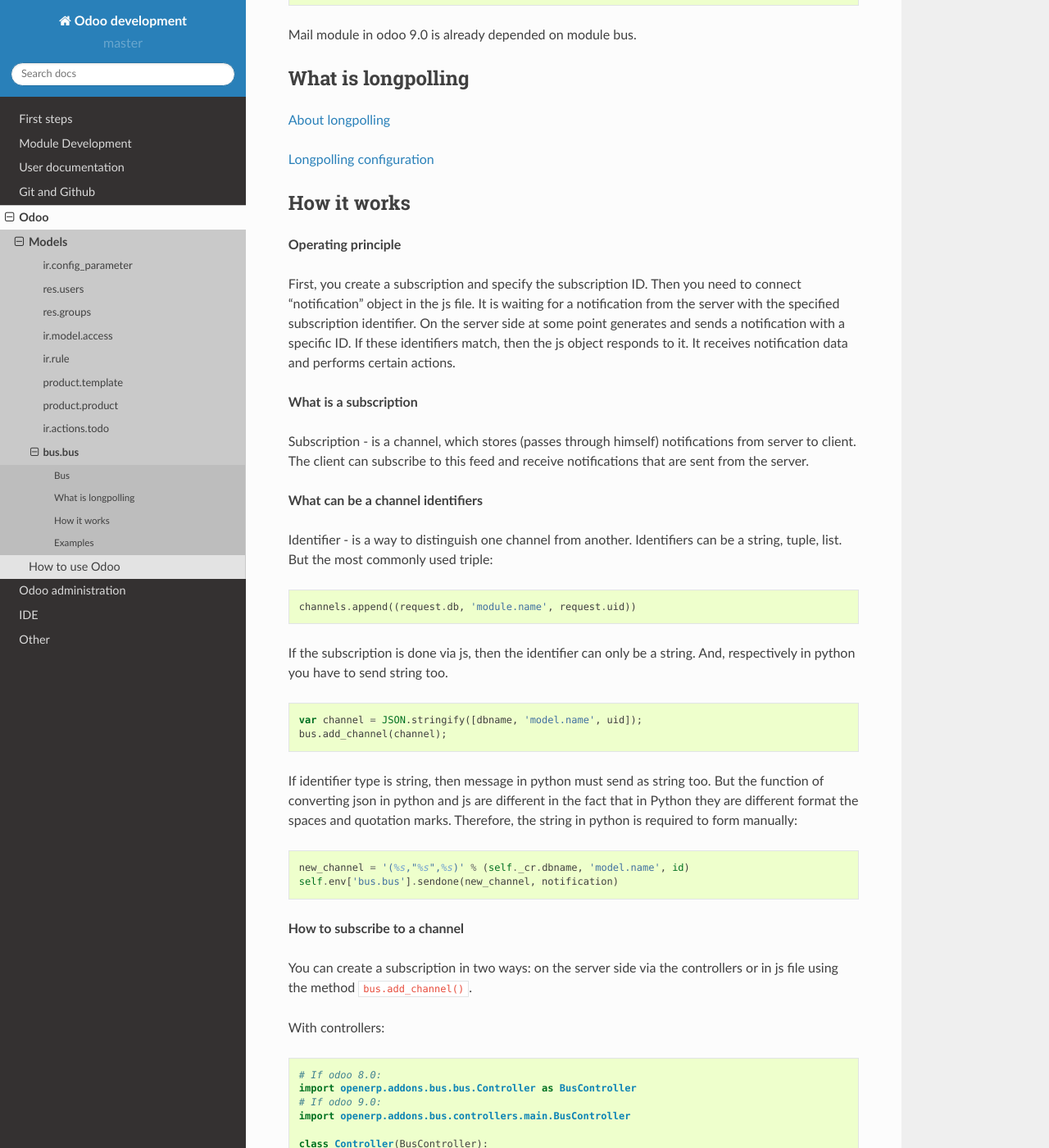
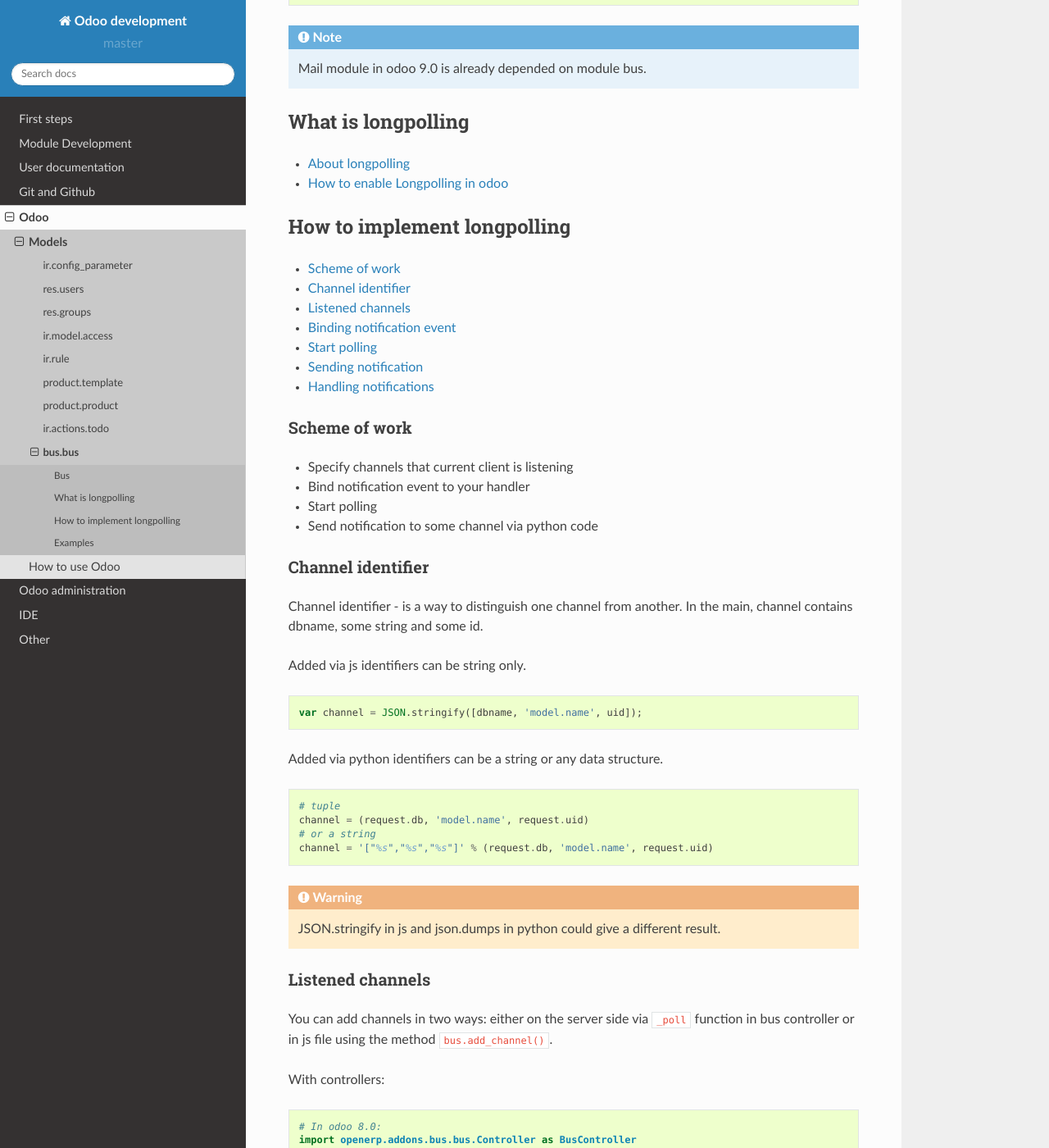
Before and after one commit to itpp-labs/odoo-development, a Sphinx documentation site: the page built from docs/odoo/models/bus.bus.rst, in a window 1280 px wide and 1400 px high, scrolled down 300 px. Shown: the whole window at 82% size. Built offline with Sphinx 7.4.7 and the Read the Docs theme 2.0.0, drawn with Linux system fonts in a browser that asks for light colours; pages that are not in the unit, such as notebooks, are missing from menus; some of the changed text lies outside the part shown.

Commit message:
refactroing in bus.bus page

```diff
--- a/docs/odoo/models/bus.bus.rst
+++ b/docs/odoo/models/bus.bus.rst
@@ -5,65 +5,71 @@
 Bus
 ===
 
-Module for instant notifications via longpolling. Add it to dependencies list:
+Bus is a module for instant notifications via longpolling. Add it to dependencies list:
 
-.. code-block:: shell
+.. code-block:: python
 
     'depends': ['bus']
 
-Mail module in odoo 9.0 is already depended on module bus.
+.. note:: Mail module in odoo 9.0 is already depended on module bus.
 
 What is longpolling
 ===================
 
-`About longpolling <https://odoo-development.readthedocs.io/en/latest/admin/about_longpolling.html>`_
+* `About longpolling <https://odoo-development.readthedocs.io/en/latest/admin/about_longpolling.html>`_
 
-`Longpolling configuration <https://odoo-development.readthedocs.io/en/latest/admin/longpolling.html>`_
+* `How to enable Longpolling in odoo <https://odoo-development.readthedocs.io/en/latest/admin/longpolling.html>`_
 
-How it works
-============
+How to implement longpolling
+============================
 
-**Operating principle**
+.. contents::
+   :local:
 
-First, you create a subscription and specify the subscription ID. Then you need to connect "notification" object in the js file. It is waiting for a notification from the server with the specified subscription identifier. On the server side at some point generates and sends a notification with a specific ID. If these identifiers match, then the js object responds to it. It receives notification data and performs certain actions.
+Scheme of work
+--------------
 
-**What is a subscription**
+* Specify channels that current client is listening
+* Bind notification event to your handler
+* Start polling
+* Send notification to some channel via python code
 
-Subscription - is a channel, which stores (passes through himself) notifications from server to client. The client can subscribe to this feed and receive notifications that are sent from the server.
+Channel identifier
+------------------
 
-**What can be a channel identifiers**
+Channel identifier - is a way to distinguish one channel from another. In the main, channel contains dbname, some string and some id.
 
-Identifier - is a way to distinguish one channel from another. Identifiers can be a string, tuple, list. But the most commonly used triple:
-
-.. code-block:: py
-
-    channels.append((request.db, 'module.name', request.uid))
-
-If the subscription is done via js, then the identifier can only be a string. And, respectively in python you have to send string too.
+Added via js identifiers can be string only.
 
 .. code-block:: js
 
     var channel = JSON.stringify([dbname, 'model.name', uid]);
-    bus.add_channel(channel);
 
-If identifier type is string, then message in python must send as string too. But the function of converting json in python and js are different in the fact that in Python they are different format the spaces and quotation marks. Therefore, the string in python is required to form manually:
+Added via python identifiers can be a string or any data structure.
 
 .. code-block:: py
 
-    new_channel = '(%s,"%s",%s)' % (self._cr.dbname, 'model.name', id)
-    self.env['bus.bus'].sendone(new_channel, notification)
+    # tuple
+    channel = (request.db, 'model.name', request.uid)
+    # or a string
+    channel = '["%s","%s","%s"]' % (request.db, 'model.name', request.uid)
 
-**How to subscribe to a channel**
 
-You can create a subscription in two ways: on the server side via the controllers or in js file using the method ``bus.add_channel()``.
+.. warning:: JSON.stringify in js and json.dumps in python could give a different result.
+
+Listened channels
+-----------------
+
+You can add channels in two ways: either on the server side via ``_poll`` function in bus controller or in js file using the method ``bus.add_channel()``.
 
 With controllers:
 
 .. code-block:: py
 
-    # If odoo 8.0:
+    # In odoo 8.0:
     import openerp.addons.bus.bus.Controller as BusController
-    # If odoo 9.0:
+
+    # In odoo 9.0:
     import openerp.addons.bus.controllers.main.BusController
 
     class Controller(BusController):
@@ -76,97 +82,65 @@
 
 In the js file:
 
+.. code-block:: js
 
-*For odoo 8.0*
+    // 8.0
+    var bus = openerp.bus.bus;
+    // 9.0+
+    var bus = require('bus.bus').bus;
 
-TODO
+    var channel = JSON.stringify([dbname, 'model.name', uid]);
+    bus.add_channel(new_channel);
 
-*For odoo 9.0*
+Binding notification event
+--------------------------
+
+In js file:
 
 .. code-block:: js
 
-    var bus = require('bus.bus').bus;
-    ...
-    bus.add_channel(new_channel);
-    // If not called earlier in the stack only
-    bus.start_polling();
+    bus.on("notification", this, this.on_notification);
 
+Start polling
+-------------
 
-To start receiving notifications do as follows:
-
-*For odoo 8.0*
+In js file:
 
 .. code-block:: js
 
-    this.bus = openerp.bus.bus;
-    this.bus.on("notification", this, this.on_notification);
-    this.bus.start_polling();
-
-*For odoo 9.0*
-
-.. code-block:: js
-
-    var bus = require('bus.bus').bus;
-    ...
-    bus.on("notification", this, this.on_notification);
     bus.start_polling();
 
-``bus.start_polling();`` can not write if it was already called earlier in the stack.
+.. note:: You don't need to call ``bus.start_polling();`` if it was already started by other module.
 
-Request /longpolling/poll it is expectation messages that will be sent to any of the channels that has a subscription.
+When polling starts, request ``/longpolling/poll`` is sent, so you can find and check it via Network tool in your browser
 
-**How to send a message to the channel**
+Sending notification
+--------------------
 
-Send messages only through a python. If you want to through the client send something (e.g. via `controllers <http://odoo-development.readthedocs.io/en/latest/dev/py/controllers.html>`_), and then through the server to send the following:
+You can send notification only through a python. If you need to do it through the client send a signal to server in a usual way first (e.g. via `controllers <http://odoo-development.readthedocs.io/en/latest/dev/py/controllers.html>`_).
 
 .. code-block:: py
 
-    self.env['bus.bus'].sendmany(notifications)
+    self.env['bus.bus'].sendmany([(channel1, message1), (channel2, message2), ...])
     # or
-    self.env['bus.bus'].sendone(new_channel, notification)
+    self.env['bus.bus'].sendone(channel, message)
 
-The below function will intercept form the client the request ``/send/`` and will process this request:
-
-.. code-block:: py
-
-    @http.route('/send/', type="json", auth="public")
-    def message_send(self, message):
-        /* message processing */
-        request.env["model.name"].broadcast(message)
-        return True
-
-``broadcast`` function creates the notice and sends the its result (in this case, to all users except for current)
-
-.. code-block:: py
-
-    @api.model
-    def broadcast(self, message):
-        notifications = []
-        for ps in self.env['res.users'].search([('id', '!=', self.env.user.id)]):
-            notifications.append([(self._cr.dbname, 'model.name', ps.id), message])
-            self.env['bus.bus'].sendmany(notifications)
-        return 1
-
-**Who will get this message**
-
-After sending message, function ``this.on_notification`` accepts the message.
-
-``this.on_notification`` – is response for accepting of server messages
-Notification, which was sent from the server, includes channel and message.
-Put to the corresponding variable values from ``notification``. Notification handler receives the message. You can do whatever you you need with received message.
+Handling notifications
+----------------------
 
 .. code-block:: js
 
     on_notification: function (notifications) {
-        var self = this;
-        // Old versions passes single notification item here. Fix it.
+        // Old versions passes single notification item here. Convert it to the latest format.
         if (typeof notification[0][0] === 'string') {
             notification = [notification]
         }
         for (var i = 0; i < notification.length; i++) {
             var channel = notification[i][0];
             var message = notification[i][1];
-            this.on_notification_do(channel, message);
+
+            // proceed a message as you need
+            // ...
         }
     },
 
```
